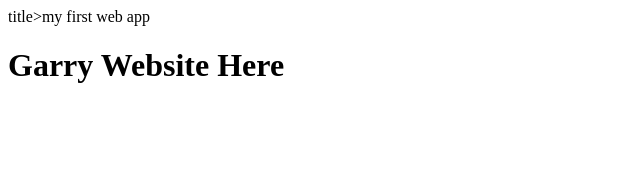
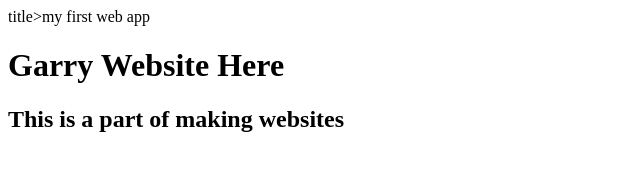
Before and after one commit to gn32/firstwebapp, a plain HTML site: page index.html in a window 1280 px wide. Shown: the whole page, without its empty margins (0-640 px from the left). Drawn offline with Linux system fonts and the light colour scheme.

Commit message:
updated text

```diff
--- a/index.html
+++ b/index.html
@@ -4,6 +4,7 @@
 	</head>
 	<body>
 		<h1>Garry Website Here</h1>
-	</body>
+		<h2>This is a part of making websites</h2>
+		</body>
 
 </html>
```
